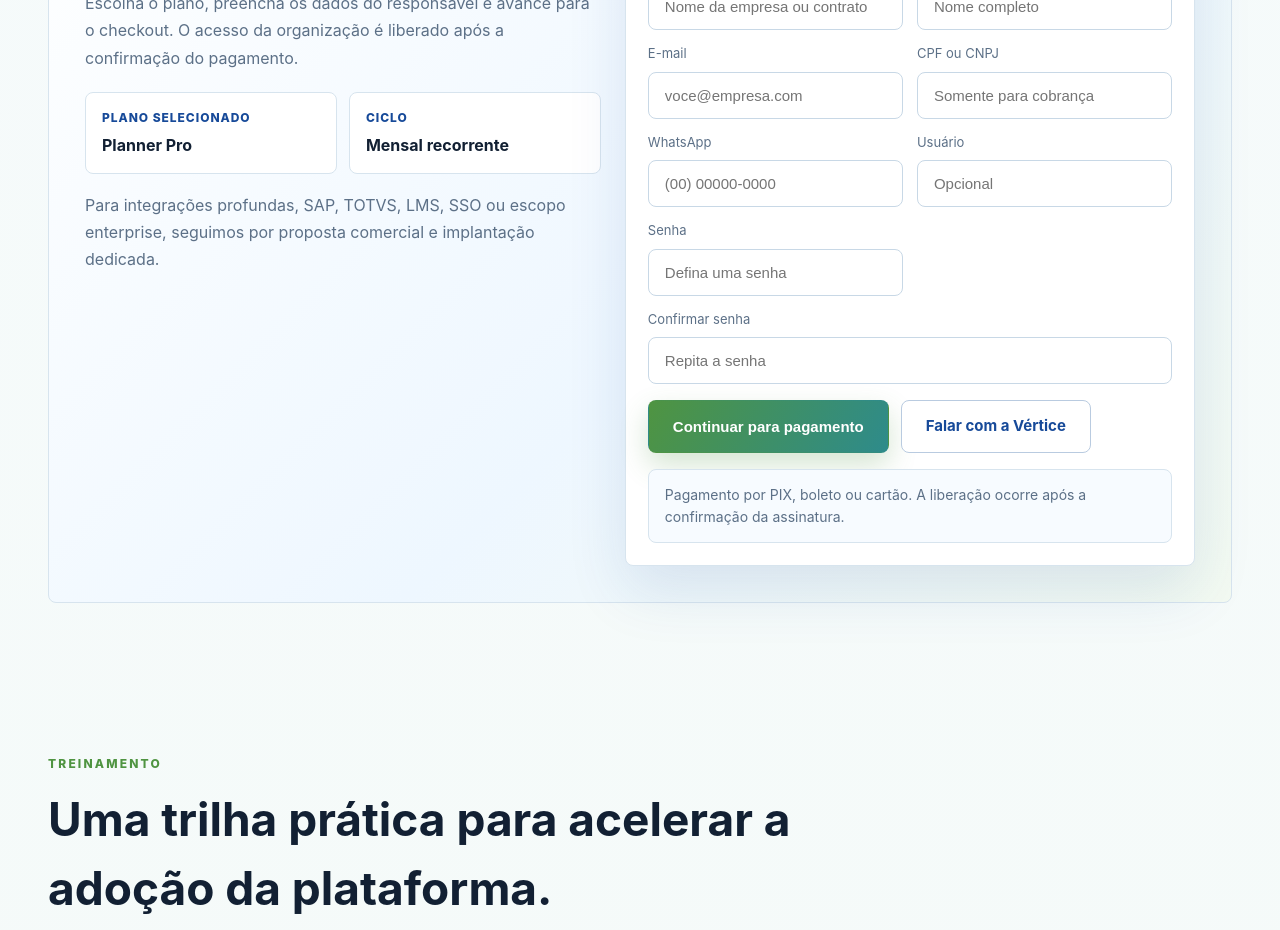
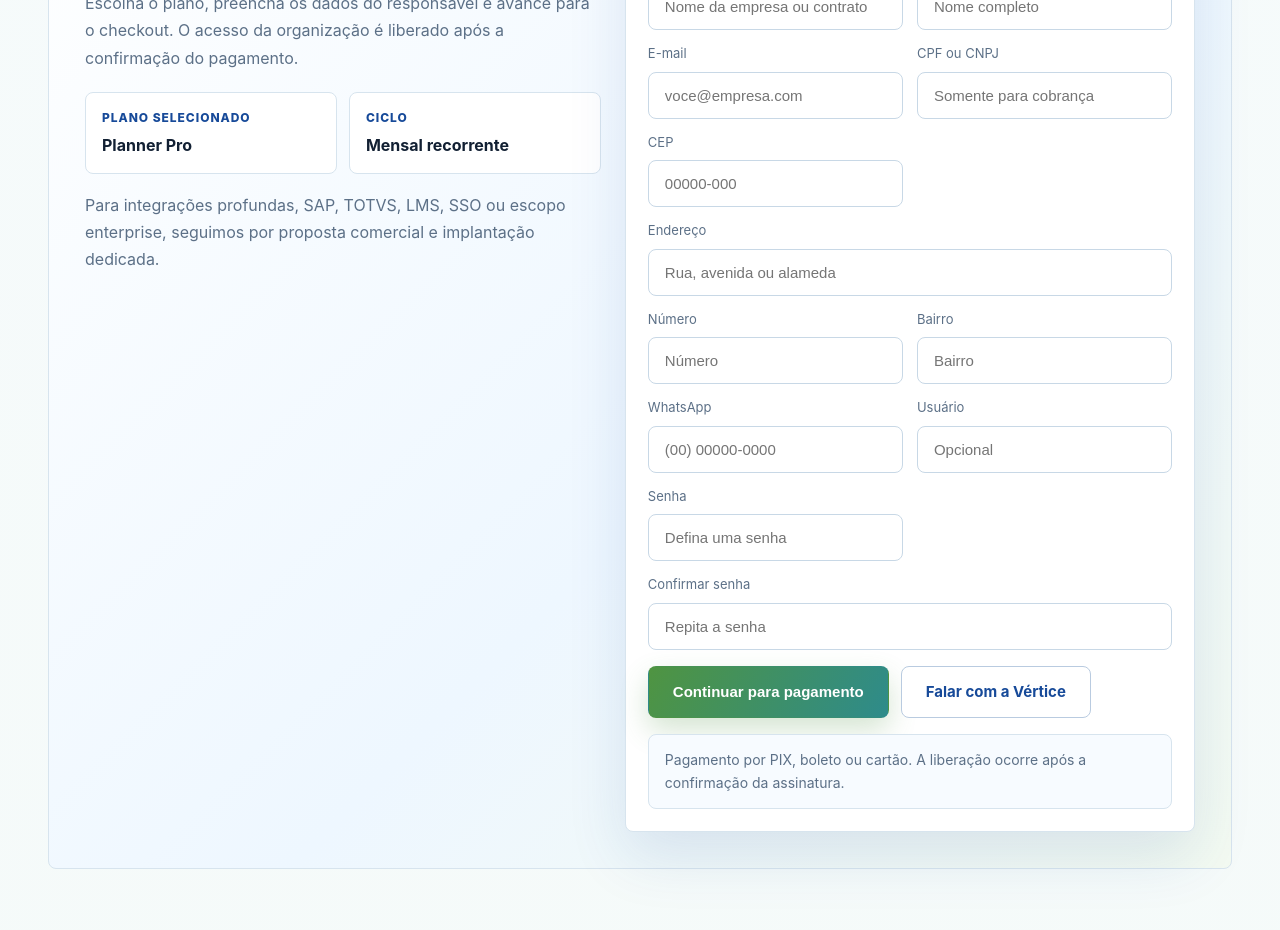
Before and after one commit to danillomarinho005-lang/vertice-consulting-site, a React (Vite) app: page / in a window 1280 px wide. Shown: the part 8040-8970 px from the top of the page. Built offline with nearby package versions, Linux system fonts and the light colour scheme; no server answers.

Commit message:
Adiciona endereço ao formulário comercial

```diff
--- a/src/App.jsx
+++ b/src/App.jsx
@@ -210,6 +210,10 @@ const defaultLeadForm = {
   fullName: '',
   email: '',
   cpfCnpj: '',
+  postalCode: '',
+  address: '',
+  addressNumber: '',
+  province: '',
   whatsapp: '',
   username: '',
   password: '',
@@ -366,6 +370,10 @@ function App() {
           fullName: leadForm.fullName,
           email: leadForm.email,
           cpfCnpj: leadForm.cpfCnpj,
+          postalCode: leadForm.postalCode,
+          address: leadForm.address,
+          addressNumber: leadForm.addressNumber,
+          province: leadForm.province,
           whatsapp: leadForm.whatsapp,
           username: leadForm.username,
           password: leadForm.password,
@@ -755,6 +763,46 @@ function App() {
                   />
                 </label>
                 <label>
+                  CEP
+                  <input
+                    type="text"
+                    value={leadForm.postalCode}
+                    onChange={(event) => handleLeadFieldChange('postalCode', event.target.value)}
+                    placeholder="00000-000"
+                    required
+                  />
+                </label>
+                <label className="checkout-form-span">
+                  Endereço
+                  <input
+                    type="text"
+                    value={leadForm.address}
+                    onChange={(event) => handleLeadFieldChange('address', event.target.value)}
+                    placeholder="Rua, avenida ou alameda"
+                    required
+                  />
+                </label>
+                <label>
+                  Número
+                  <input
+                    type="text"
+                    value={leadForm.addressNumber}
+                    onChange={(event) => handleLeadFieldChange('addressNumber', event.target.value)}
+                    placeholder="Número"
+                    required
+                  />
+                </label>
+                <label>
+                  Bairro
+                  <input
+                    type="text"
+                    value={leadForm.province}
+                    onChange={(event) => handleLeadFieldChange('province', event.target.value)}
+                    placeholder="Bairro"
+                    required
+                  />
+                </label>
+                <label>
                   WhatsApp
                   <input
                     type="tel"
```
